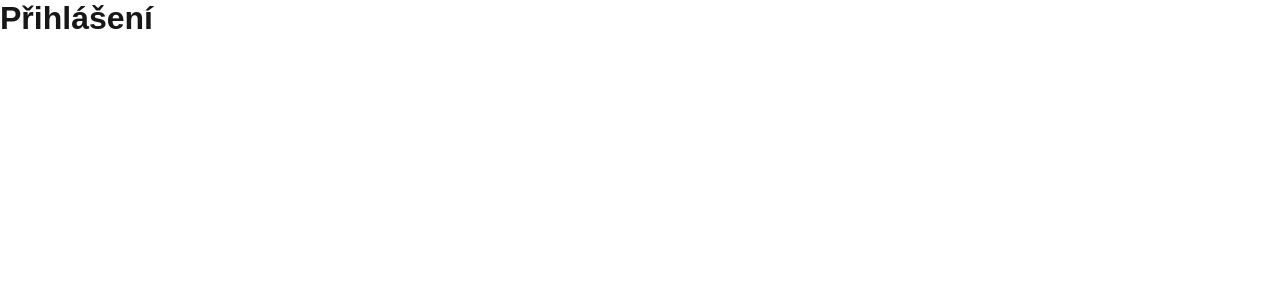
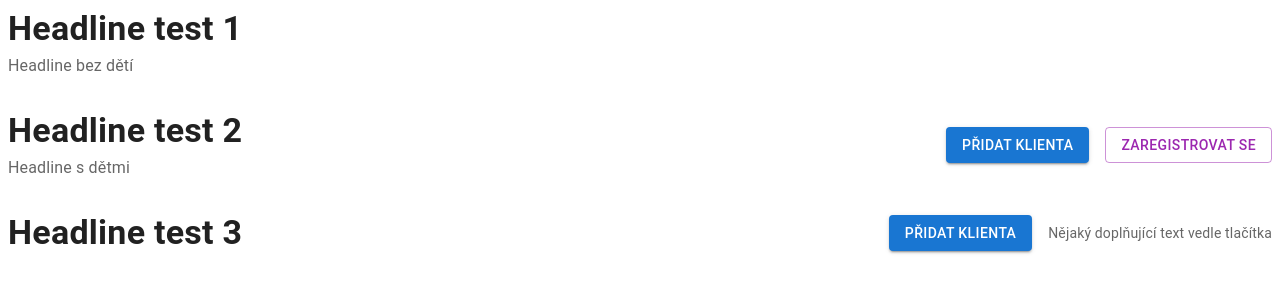
Before and after one commit to Signado-App/Frontend, a Next.js app: page /auth/login in a window 1280 px wide. Shown: the top 300 px of the page. Built offline with nearby package versions, Linux system fonts and the light colour scheme.

Commit message:
add headline component

```diff
--- a/src/app/auth/login/page.tsx
+++ b/src/app/auth/login/page.tsx
@@ -1,9 +1,29 @@
-import styles from "@/app/page.module.css";
+import Headline from "@/components/Headline";
+import { Button, Typography } from "@mui/material";
 
 export default function LoginPage() {
   return (
     <main>
-      <h1 className={styles.intro}>Přihlášení</h1>
+      <Headline
+        title="Headline test 1"
+        description="Headline bez dětí"
+      ></Headline>
+      <Headline title="Headline test 2" description="Headline s dětmi">
+        <Button variant="contained" color="primary">
+          Přidat klienta
+        </Button>
+        <Button variant="outlined" color="secondary">
+          Zaregistrovat se
+        </Button>
+      </Headline>
+      <Headline title="Headline test 3">
+        <Button variant="contained" color="primary">
+          Přidat klienta
+        </Button>
+        <Typography variant="body2" color="textSecondary">
+          Nějaký doplňující text vedle tlačítka
+        </Typography>
+      </Headline>
     </main>
   );
 }
--- a/src/app/globals.scss
+++ b/src/app/globals.scss
@@ -1,42 +1,5 @@
-:root {
-  --background: #ffffff;
-  --foreground: #171717;
-}
-
-@media (prefers-color-scheme: dark) {
-  :root {
-    --background: #0a0a0a;
-    --foreground: #ededed;
-  }
-}
-
 html,
 body {
   max-width: 100vw;
   overflow-x: hidden;
 }
-
-body {
-  color: var(--foreground);
-  background: var(--background);
-  font-family: Arial, Helvetica, sans-serif;
-  -webkit-font-smoothing: antialiased;
-  -moz-osx-font-smoothing: grayscale;
-}
-
-* {
-  box-sizing: border-box;
-  padding: 0;
-  margin: 0;
-}
-
-a {
-  color: inherit;
-  text-decoration: none;
-}
-
-@media (prefers-color-scheme: dark) {
-  html {
-    color-scheme: dark;
-  }
-}
--- /dev/null
+++ b/src/components/Headline.tsx
@@ -0,0 +1,52 @@
+// src/components/Headline.tsx
+import { Box, Typography } from "@mui/material";
+import { ReactNode } from "react";
+
+interface HeadlineProps {
+  title: string;
+  description?: string;
+  children?: ReactNode;
+}
+
+export default function Headline({
+  title,
+  description,
+  children,
+}: HeadlineProps) {
+  return (
+    <Box
+      sx={{
+        display: "flex",
+        justifyContent: "space-between",
+        alignItems: "center",
+        flexWrap: "wrap",
+        gap: 2,
+        mb: 4,
+      }}
+    >
+      <Box>
+        <Typography
+          variant="h4"
+          component="h1"
+          sx={{ color: "text.primary", fontWeight: "bold" }}
+        >
+          {title}
+        </Typography>
+        {description && (
+          <Typography variant="body1" sx={{ color: "text.secondary", mt: 0.5 }}>
+            {description}
+          </Typography>
+        )}
+      </Box>
+      <Box
+        sx={{
+          display: "flex",
+          alignItems: "center",
+          gap: 2,
+        }}
+      >
+        {children}
+      </Box>
+    </Box>
+  );
+}
```
